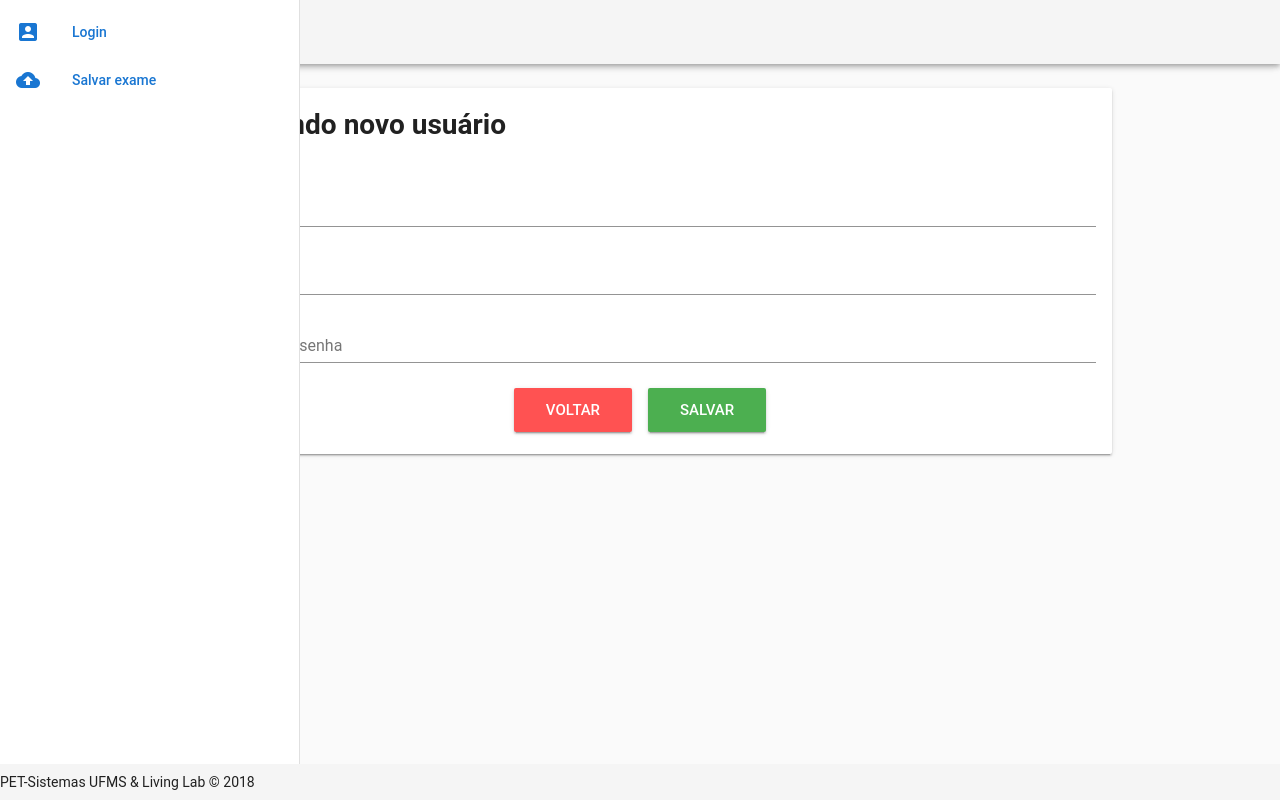
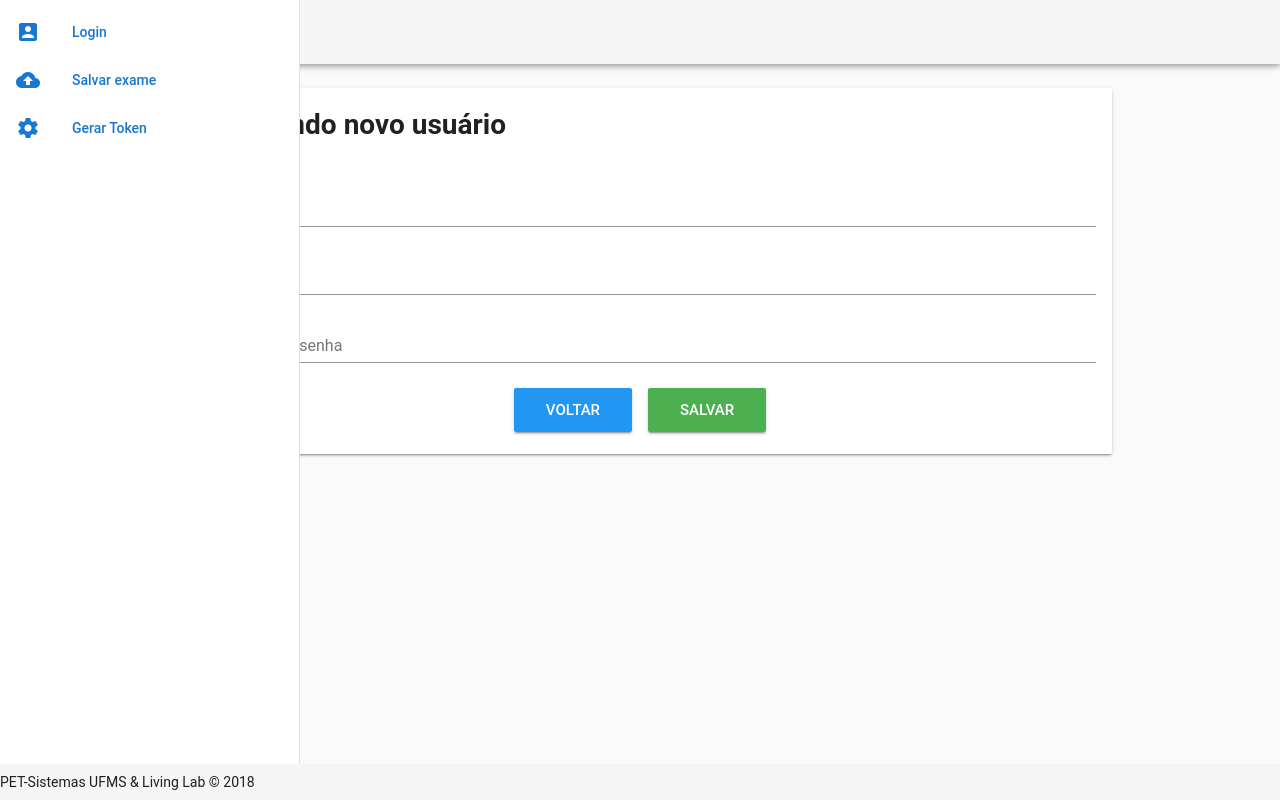
Before and after one commit to froeder/static, a Vue app: page /#/register in a window 1280 px wide. Built offline with nearby package versions, Linux system fonts and the light colour scheme.

Commit message:
Altered buttons colors

```diff
--- a/src/App.vue
+++ b/src/App.vue
@@ -51,6 +51,11 @@
                         icon: 'cloud_upload',
                         title: 'Salvar exame',
                         linkpath: '/upload_pdf'
+                    },
+                    {
+                        icon: 'settings',
+                        title: 'Gerar Token',
+                        linkpath: '/generate_token'
                     }
                 ],
                 miniVariant: false,
--- a/src/views/Register.vue
+++ b/src/views/Register.vue
@@ -15,7 +15,7 @@
                             <v-text-field v-model="repassword" :rules="repasswordRules" id="repassword" label="Confirma a senha" prepend-icon="lock"
                                           type="password" required></v-text-field>
                             <div class="text-xs-center">
-                                <v-btn color="error" :large="true" to="/">Voltar</v-btn>
+                                <v-btn color="info" :large="true" to="/">Voltar</v-btn>
                                 <v-btn color="success" :large="true" :disabled="!valid" @click="submit">SALVAR</v-btn>
                             </div>
                         </v-form>
```
